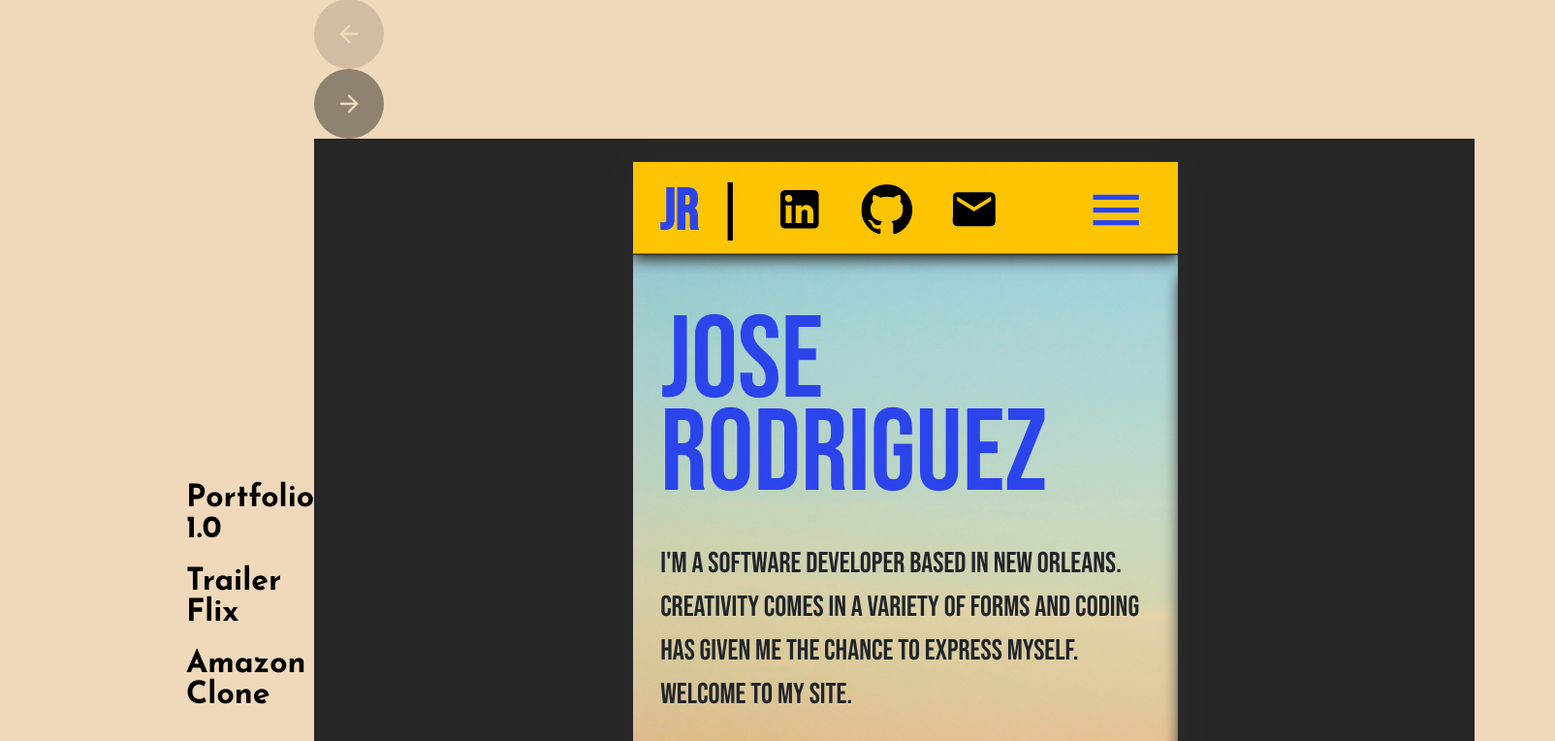
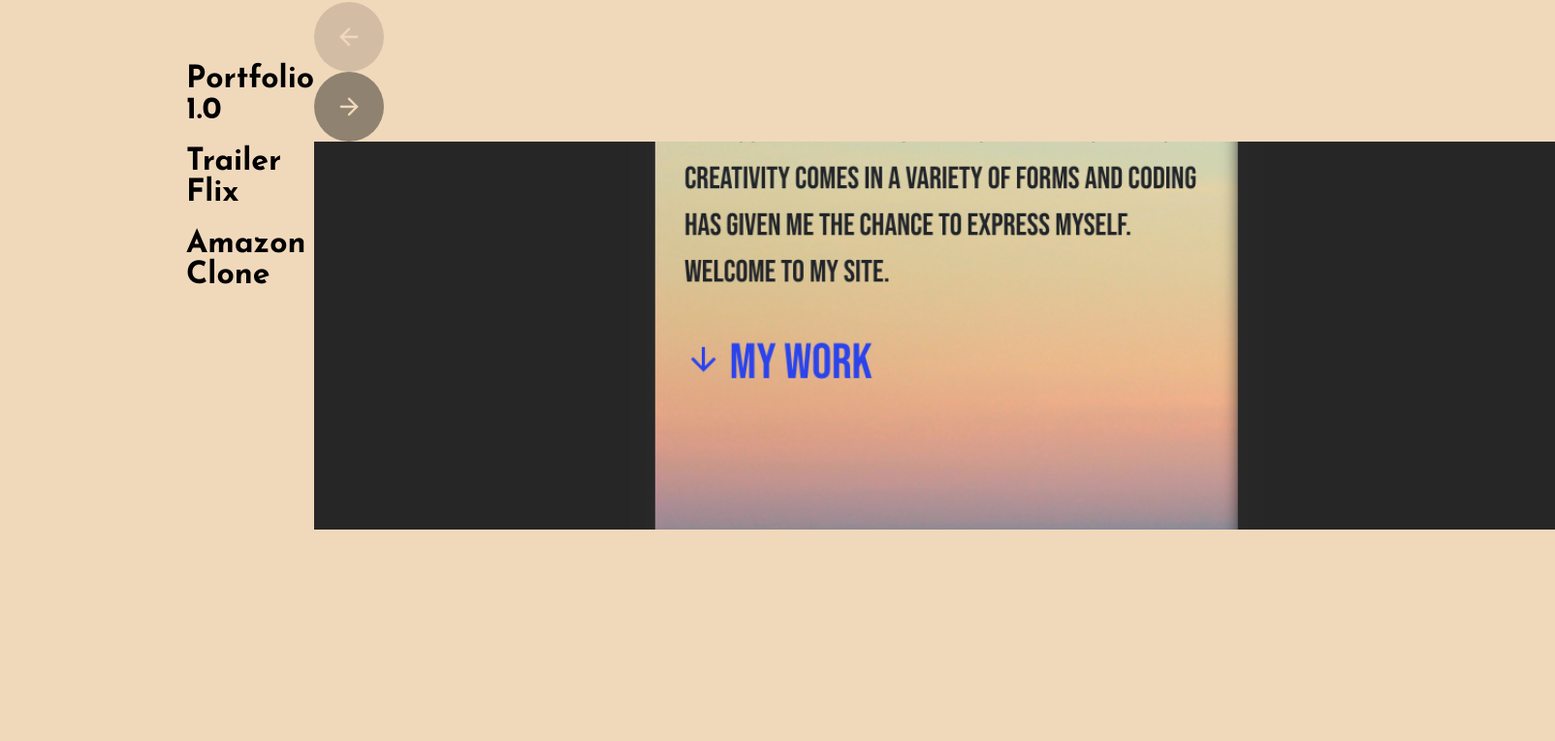
Before and after one commit to josesrodriguez610/Portfolio2.0, a React (Create React App) app: page /projects in a window 1280 px wide. Shown: the part 312-1076 px from the top of the page at 97% size, 1604 px wide, since content can reach past the window. After the commit the page ends 862 px from the top, so only its background shows below. Built offline with nearby package versions, Linux system fonts and the light colour scheme.

Commit message:
(add) change application picture functionality

```diff
--- a/src/components/Project.js
+++ b/src/components/Project.js
@@ -1,10 +1,41 @@
-import React from "react";
+import React, { useState } from "react";
 import Button from "./Button";
 import { ReactComponent as CasesNext } from "../assets/arrow-right.svg";
 import { ReactComponent as CasesPrev } from "../assets/arrow-left.svg";
 
-const Project = ({ application }) => {
-  const handlePicture = () => {};
+const Project = ({
+  application,
+  applicationPictureCount,
+  setApplicationPictureCount,
+}) => {
+  const [disabledRight, setDisabledRight] = useState("");
+  const [disabledLeft, setDisabledLeft] = useState("disabled");
+
+  console.log(application, "<= project application");
+  const handlePictureRight = () => {
+    let length = application.img.length - 1;
+
+    let count = applicationPictureCount;
+    count += 1;
+    setDisabledLeft("");
+    setApplicationPictureCount(count);
+    if (count === length) {
+      setDisabledRight("disabled");
+    }
+  };
+
+  const handlePictureLeft = () => {
+    let count = applicationPictureCount;
+    if (count !== 0) {
+      setDisabledLeft("");
+      count -= 1;
+      setApplicationPictureCount(count);
+    }
+    if (count === 0) {
+      setDisabledLeft("disabled");
+      setDisabledRight("");
+    }
+  };
 
   return (
     <div className="project">
@@ -14,19 +45,25 @@
         <Button title="video?" />
       </div>
       <div className="case-image">
-        <div className="cases-arrow prev disabled">
+        <div
+          onClick={handlePictureLeft}
+          className={`cases-arrow prev ${disabledLeft}`}
+        >
           <CasesPrev />
         </div>
-        <div className="cases-arrow next">
+        <div
+          onClick={handlePictureRight}
+          className={`cases-arrow next ${disabledRight}`}
+        >
           <CasesNext />
         </div>
         <img
-          // style={{
-          //   width: "100vw",
-          //   height: "50vh",
-          //   objectFit: "cover",
-          // }}
-          src={`${application?.img[0]}.jpg`}
+          style={{
+            width: "100vw",
+            height: "50vh",
+            objectFit: "cover",
+          }}
+          src={`${application?.img[applicationPictureCount]}.jpg`}
           alt={application?.title}
         />
       </div>
--- a/src/pages/Projects.js
+++ b/src/pages/Projects.js
@@ -11,8 +11,8 @@
     setApplicationPictureCount(0);
   };
 
-  console.log(application);
-  console.log(applicationPictureCount);
+  console.log(application, "<== application");
+  console.log(applicationPictureCount, "<== count");
 
   return (
     <div className="page">
@@ -21,6 +21,7 @@
           <div className="list__container">
             {applications?.map((application) => (
               <h1
+                key={application.title}
                 onClick={() => handlePickApplication(application)}
                 className="project__title"
               >
@@ -28,7 +29,12 @@
               </h1>
             ))}
           </div>
-          <Project application={application} dimensions={dimensions} />
+          <Project
+            applicationPictureCount={applicationPictureCount}
+            setApplicationPictureCount={setApplicationPictureCount}
+            application={application}
+            dimensions={dimensions}
+          />
         </div>
       </div>
     </div>
--- a/src/styles/pages/Projects.scss
+++ b/src/styles/pages/Projects.scss
@@ -57,6 +57,7 @@
         }
         &.disabled {
           opacity: 0.3;
+          pointer-events: none;
         }
       }
     }
```
